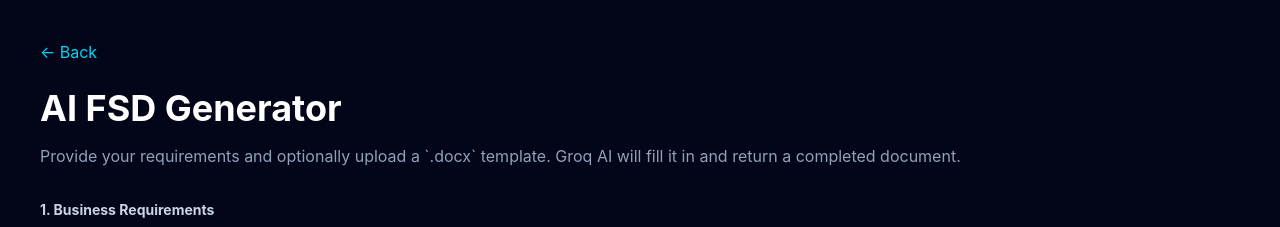
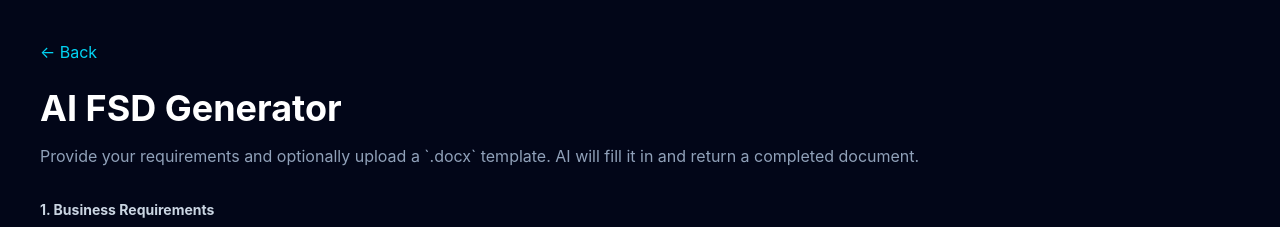
Before and after one commit to readyToRule/ai-automation-website, a React (Vite) app: page /fsd-generator in a window 1280 px wide. Shown: the top 227 px of the page. Built offline with nearby package versions, Linux system fonts and the light colour scheme.

Commit message:
feat: GROQ AI name removed from the FSD generator

```diff
--- a/src/pages/FSDGenerator.jsx
+++ b/src/pages/FSDGenerator.jsx
@@ -88,7 +88,7 @@ export default function FSDGenerator() {
       <h1 className="text-4xl font-bold mb-4">AI FSD Generator</h1>
 
       <p className="text-slate-400 mb-8">
-        Provide your requirements and optionally upload a `.docx` template. Groq AI will fill it in and return a completed document.
+        Provide your requirements and optionally upload a `.docx` template. AI will fill it in and return a completed document.
       </p>
 
       <div className="grid grid-cols-1 gap-6 mb-6">
```
